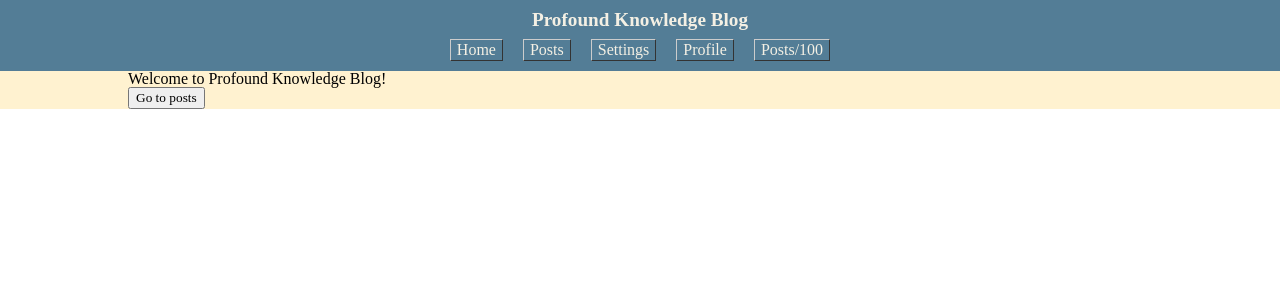
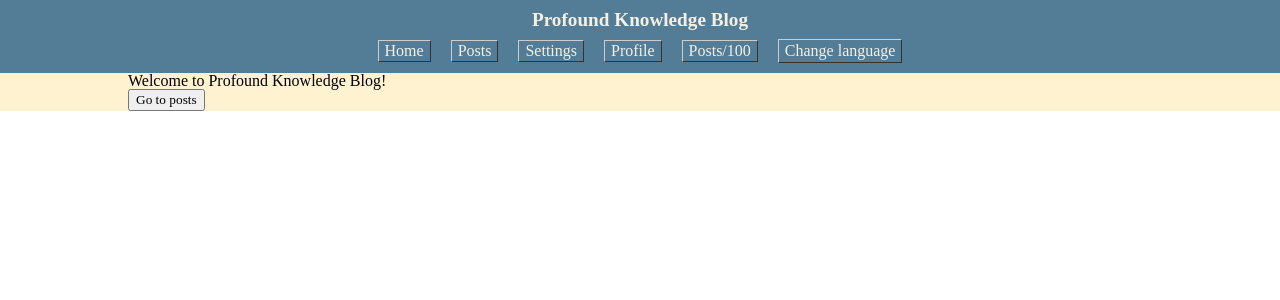
Before and after one commit to RicardoKromerCavati/profound-knowledge-blog-front, an Angular app: page /home in a window 1280 px wide. Shown: the top 300 px of the page. Built offline with nearby package versions, Linux system fonts and the light colour scheme; a web font is replaced by a local one.

Commit message:
Create i18n service to change blog language.

```diff
--- a/angular.json
+++ b/angular.json
@@ -2,7 +2,8 @@
   "$schema": "./node_modules/@angular/cli/lib/config/schema.json",
   "version": 1,
   "cli": {
-    "packageManager": "npm"
+    "packageManager": "npm",
+    "analytics": false
   },
   "newProjectRoot": "projects",
   "projects": {
@@ -22,7 +23,8 @@
               {
                 "glob": "**/*",
                 "input": "public"
-              }
+              },
+              "src/assets"
             ],
             "styles": [
               "src/styles.css"
--- a/src/app/app.config.ts
+++ b/src/app/app.config.ts
@@ -1,11 +1,13 @@
 import { ApplicationConfig, provideBrowserGlobalErrorListeners } from '@angular/core';
 import { provideRouter, withComponentInputBinding } from '@angular/router';
+import { provideHttpClient } from '@angular/common/http';
 
 import { routes } from './app.routes';
 
 export const appConfig: ApplicationConfig = {
   providers: [
     provideBrowserGlobalErrorListeners(),
-    provideRouter(routes, withComponentInputBinding())
+    provideRouter(routes, withComponentInputBinding()),
+    provideHttpClient()
   ]
 };
--- a/src/app/app.css
+++ b/src/app/app.css
@@ -33,6 +33,19 @@
   font-size: medium;
 }
 
+.headline .links button {
+  color: inherit;
+  background-color: #537D96;
+  text-decoration: none;
+  padding: 2px 6px 2px 6px;
+  border-top: 1px solid #CCCCCC;
+  border-right: 1px solid #333333;
+  border-bottom: 1px solid #333333;
+  border-left: 1px solid #CCCCCC;
+  font-weight: normal;
+  font-size: medium;
+}
+
 .links {
   padding-left: 10px;
   padding-right: 10px;
--- a/src/app/app.html
+++ b/src/app/app.html
@@ -7,6 +7,7 @@
       <a routerLink="/settings" routerLinkActive="active" [routerLinkActiveOptions]="{ exact: true }">Settings</a>
       <a routerLink="/settings/profile">Profile</a>
       <a routerLink="/posts/100" routerLinkActive="active">Posts/100</a>
+      <button (click)="changeLang()">Change language</button>
     </div>
   </div>
   <!-- {{ title() }} -->
--- a/src/app/app.ts
+++ b/src/app/app.ts
@@ -1,5 +1,6 @@
-import { Component, NgModule, signal } from '@angular/core';
+import { Component, inject, NgModule, OnInit, signal } from '@angular/core';
 import { RouterLink, RouterLinkActive, RouterModule, RouterOutlet, Routes } from '@angular/router';
+import { I18nService } from './i18n.service';
 
 @Component({
   selector: 'app-root',
@@ -8,6 +9,27 @@ import { RouterLink, RouterLinkActive, RouterModule, RouterOutlet, Routes } from
   styleUrl: './app.css'
 })
 
-export class App {
+export class App implements OnInit {
   protected readonly title = signal('profound-knowledge-blog');
+  private i18n = inject(I18nService);
+
+  ngOnInit(): void {
+    const savedLang = localStorage.getItem('lang') || 'en';
+    this.i18n.load(savedLang);
+  }
+
+  t(key: string) {
+    return this.i18n.t(key);
+  }
+
+  changeLang() {
+    const savedLang = localStorage.getItem('lang') || 'en';
+    let lang: string;
+    if (savedLang === 'en')
+      lang = 'pt';
+    else
+      lang = 'en';
+
+    this.i18n.load(lang);
+  }
 }
--- a/src/app/components/home/home.html
+++ b/src/app/components/home/home.html
@@ -1,5 +1,5 @@
 <main class="main">
     <!-- {{ title() }} -->
-    <h2>Welcome to Profound Knowledge Blog!</h2>
+    <h2>{{ t('WELCOME') }}</h2>
     <button (click)="goToPostsPage()">Go to posts</button>
 </main>
--- a/src/app/components/home/home.ts
+++ b/src/app/components/home/home.ts
@@ -1,5 +1,6 @@
 import { Component, inject } from '@angular/core';
 import { Router } from '@angular/router';
+import { I18nService } from '../../i18n.service';
 
 @Component({
   selector: 'app-home',
@@ -9,10 +10,17 @@ import { Router } from '@angular/router';
   standalone: true
 })
 export class HomeComponent {
+  private i18n = inject(I18nService);
   router = inject(Router);
+
+
   goToPostsPage(): void {
     // this.router.navigateByUrl('/posts');
     this.router.navigate(['posts']);
     // this.router.navigate(['posts', 'sample', 'example']);
   }
+
+  t(key: string) {
+    return this.i18n.t(key);
+  }
 }
--- /dev/null
+++ b/src/app/i18n.service.ts
@@ -0,0 +1,29 @@
+import { Injectable, signal } from '@angular/core';
+import { single } from 'rxjs';
+
+@Injectable({
+    providedIn: 'root'
+})
+export class I18nService {
+    private translations = signal<Record<string, string>>({});
+    private currentLang = signal('en');
+
+    async load(lang: string) {
+        const localizationFilePath = `../assets/i18n/${lang}.json`;
+        const response = await fetch(localizationFilePath);
+        const json = await response.json();
+
+        this.translations.set(json);
+        this.currentLang.set(lang);
+
+        localStorage.setItem('lang', lang);
+    }
+
+    t(key: string): string {
+        return this.translations()[key] || 'key';
+    }
+
+    get lang() {
+        return this.currentLang;
+    }
+}
--- /dev/null
+++ b/src/assets/i18n/en.json
@@ -0,0 +1,3 @@
+{
+    "WELCOME": "Welcome to Profound Knowledge Blog!"
+}
--- /dev/null
+++ b/src/assets/i18n/pt.json
@@ -0,0 +1,3 @@
+{
+    "WELCOME": "Bem vindo(a) ao blog Profound Knowledge!"
+}
```
